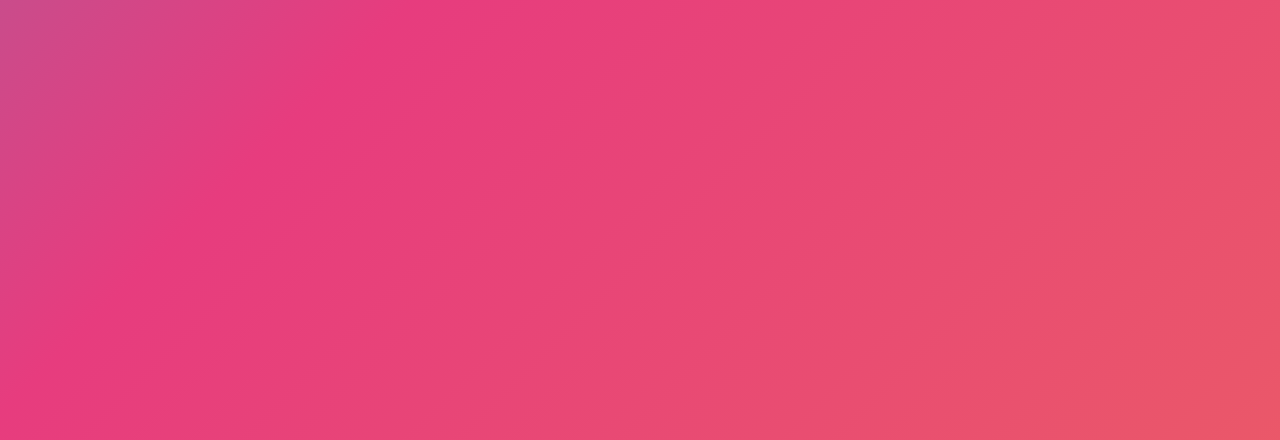
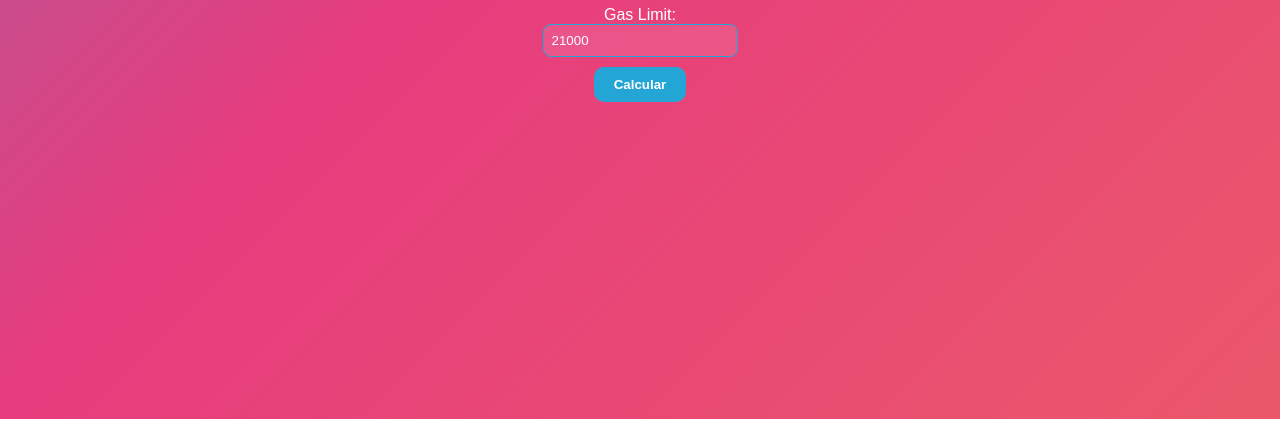
Before and after one commit to ceciliagebhard/gasfeeconvert, a plain HTML site: page docs/index.html in a window 1280 px wide. Shown: the part 381-821 px from the top of the page. After the commit the page ends 800 px from the top, so only its background shows below. Drawn offline with Linux system fonts and the light colour scheme.

Commit message:
Update index.css

```diff
--- a/docs/index.css
+++ b/docs/index.css
@@ -11,6 +11,17 @@ body {
     background: linear-gradient(-45deg, #ee7752, #e73c7e, #23a6d5, #23d5ab);
     background-size: 400% 400%;
     animation: gradient 15s ease infinite;
+    display: flex;
+    flex-direction: column;
+    /* apila los elementos uno debajo del otro */
+    justify-content: center;
+    /* centra verticalmente */
+    align-items: center;
+    /* centra horizontalmente */
+    min-height: 100vh;
+    /* asegura que ocupe toda la altura visible */
+    text-align: center;
+    /* centra el texto dentro */
 }
 
 @keyframes gradient {
```
